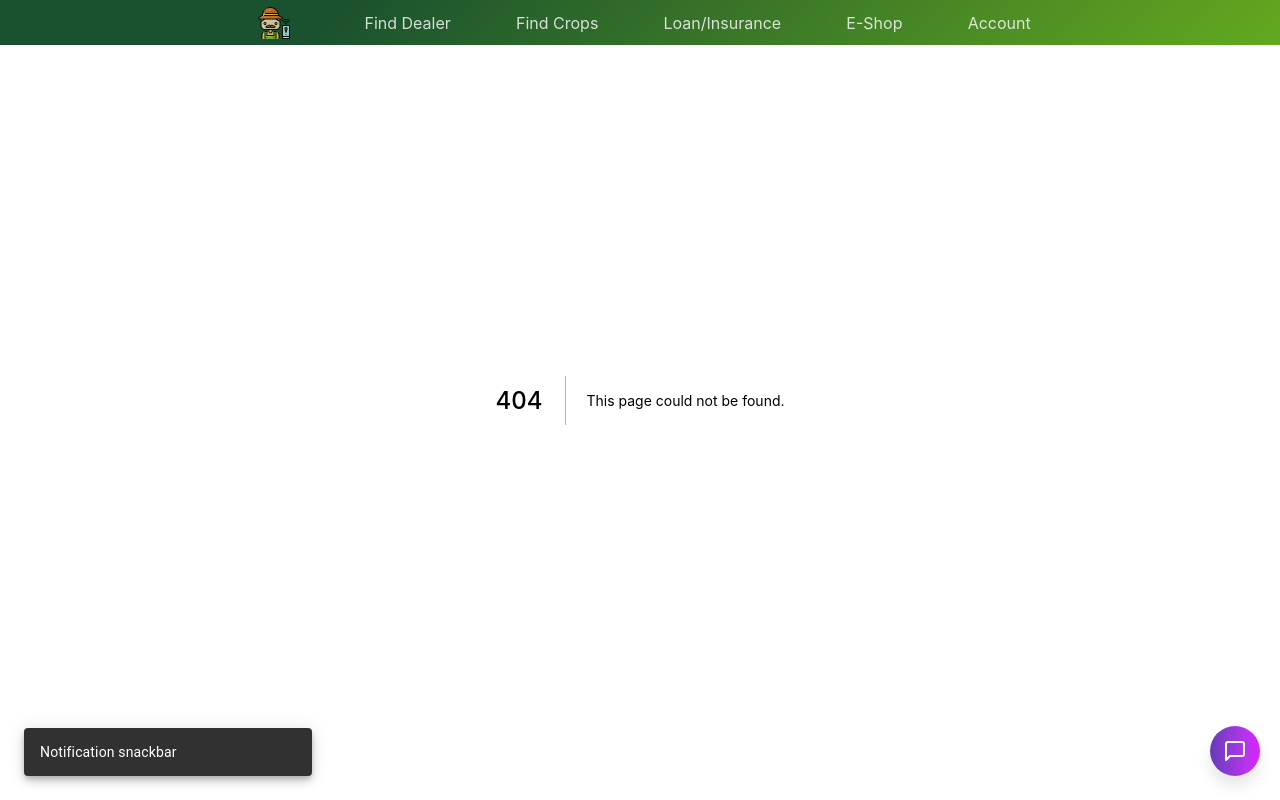
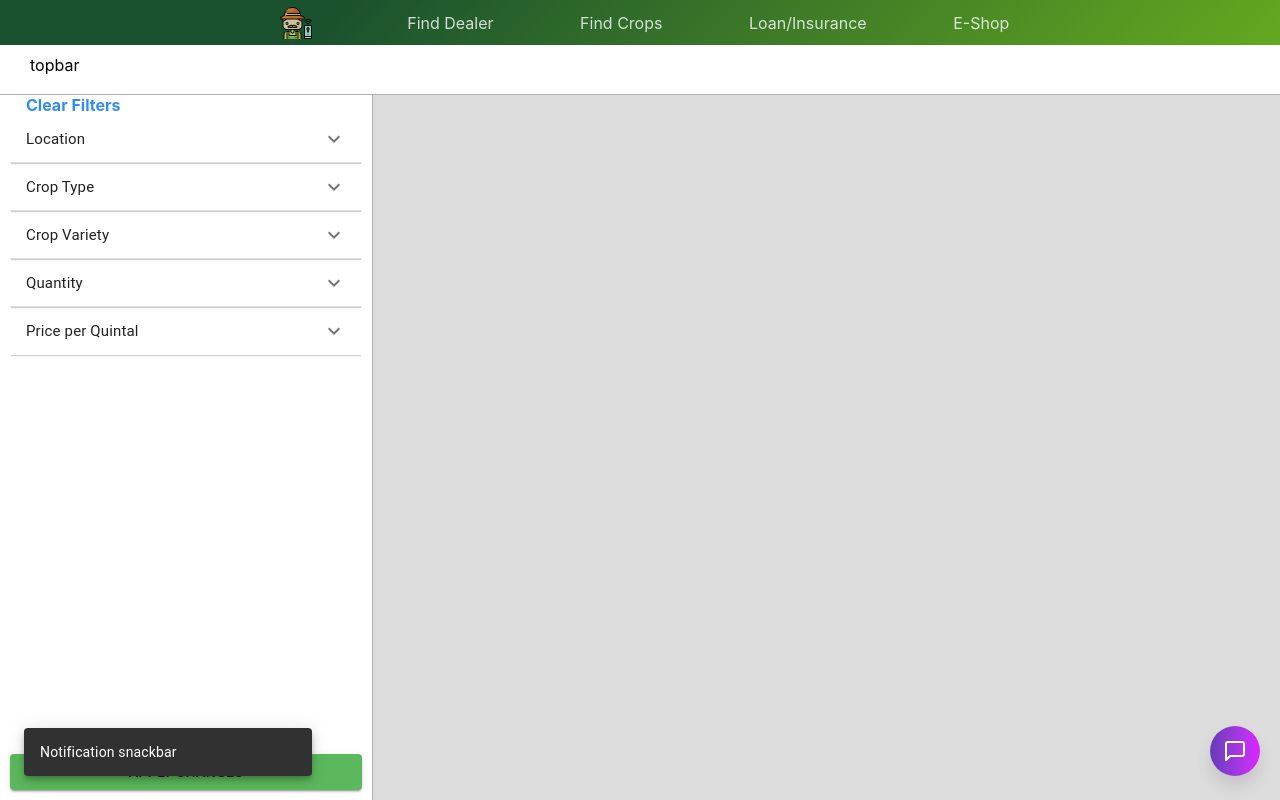
Before and after one commit to officiallynik/SEWebProject, a Next.js app: page /dealers in a window 1280 px wide. Before the commit this address had no page. Built offline with nearby package versions, Linux system fonts and the light colour scheme.

Commit message:
completed styling sidebar crops display

```diff
--- a/components/accordion/index.tsx
+++ b/components/accordion/index.tsx
@@ -9,6 +9,7 @@ const useStyles = makeStyles((theme: Theme) =>
   createStyles({
     root: {
       width: '100%',
+      alignItems: 'center'
     },
     heading: {
       fontSize: theme.typography.pxToRem(15),
@@ -34,7 +35,9 @@ const CustomAccordion = (props: props) => {
         >
           <Typography className={classes.heading}>{props.heading}</Typography>
         </AccordionSummary>
-        {props.children}
+        <div style={{marginBottom: "20px", display: "flex", justifyContent: "center"}}>
+          {props.children}
+        </div>
       </Accordion>
   );
 }
--- a/components/navbar/maximised.tsx
+++ b/components/navbar/maximised.tsx
@@ -22,9 +22,6 @@ const MaximizedNavBar = () => {
                             <div className={styles.navoption}>
                                 E-Shop
                             </div>
-                            <div className={styles.navoption}>
-                                Account
-                            </div>
                         </div>
                 </Container>
         </div>
--- a/components/sidebar/index.tsx
+++ b/components/sidebar/index.tsx
@@ -6,10 +6,14 @@ const SideBar = (props) => {
     return (
         <div className={styles.sidebar}>
             <div className={styles.sidebaroptions}>
-                <div></div>
+                <div
+                    className={styles.sidebaropt}
+                >
+                    {props.sidebarOpt}
+                </div>
                 <div className={styles.closebtn}
                     onClick={props.handleSideBarClose}
-                >Close</div>
+                >{props.sidebarClose}</div>
             </div>
             {props.children}
         </div>
--- a/components/threelayout/index.tsx
+++ b/components/threelayout/index.tsx
@@ -23,7 +23,7 @@ const ThreeLayout = (props) => {
             </TopBar>
             <div className={styles.twolayout}>
                 <div className={styles.sidebar}>
-                    <SideBar>
+                    <SideBar sidebarOpt={props.sidebarOpt}>
                         {props.sidebar}
                     </SideBar>
                 </div>
@@ -56,7 +56,11 @@ const ThreeLayout = (props) => {
         <div className={styles.threelayout}>
             <div className={styles.twolayout}>
                 <div className={styles.sidebar}>
-                    <SideBar handleSideBarClose={handleSideBarBtn}>
+                    <SideBar
+                        handleSideBarClose={handleSideBarBtn}
+                        sidebarOpt={props.sidebarOpt}
+                        sidebarClose={props.sidebarClose}
+                    >
                         {props.sidebar}
                     </SideBar>
                 </div>
--- /dev/null
+++ b/pages/dealers/index.tsx
@@ -0,0 +1,102 @@
+import { Button, Checkbox, FormControlLabel, TextField } from '@material-ui/core';
+import React from 'react';
+import CustomAccordion from '../../components/accordion';
+import ThreeLayout from '../../components/threelayout';
+
+import styles from '../../styles/Dealer.module.css';
+
+const Farmers = () => {
+
+    const topbar = (
+        <div>
+            topbar
+        </div>
+    );
+
+    const sidebar = (
+        <div>
+            <CustomAccordion heading="Location">
+                <TextField id="outlined-basic" label="Search by pincode" variant="outlined" fullWidth />
+            </CustomAccordion>
+            <CustomAccordion heading="Crop Type">
+                <div className={styles.croptypeopts}>
+                    {
+                        ["All", "Kharif", "Rabi", "Vegetable", "Herbal", "Fruit/Flower"].map((cropType: string) => {
+                            return (
+                                <FormControlLabel
+                                    key={cropType}
+                                    control={
+                                    <Checkbox
+                                        name="checkedB"
+                                        color="primary"
+                                    />
+                                    }
+                                    label={cropType}
+                                />
+                            );
+                        })
+                    }
+
+                </div>
+            </CustomAccordion>
+            <CustomAccordion heading="Crop Variety">
+                <div className={styles.croptypeopts}>
+                    {
+                        ["All", "Kharif", "Rabi", "Vegetable", "Herbal", "Fruit/Flower"].map((cropType: string) => {
+                            return (
+                                <FormControlLabel
+                                    key={cropType}
+                                    control={
+                                    <Checkbox
+                                        name="checkedB"
+                                        color="primary"
+                                    />
+                                    }
+                                    label={cropType}
+                                />
+                            );
+                        })
+                    }
+
+                </div>
+            </CustomAccordion>
+            <CustomAccordion heading="Quantity">
+                <div className={styles.priceopts}>
+                    <TextField id="outlined-basic" label="Min. (Kgs)" variant="outlined" style={{width: "90%"}} />
+                    <TextField id="outlined-basic" label="Max. (Kgs)" variant="outlined" style={{width: "90%"}} />
+                </div>
+            </CustomAccordion>
+            <CustomAccordion heading="Price per Quintal">
+                <div className={styles.priceopts}>
+                    <TextField id="outlined-basic" label="Min. Price" variant="outlined" style={{width: "90%"}} />
+                    <TextField id="outlined-basic" label="Max. Price" variant="outlined" style={{width: "90%"}} />
+                </div>
+            </CustomAccordion>
+            <div style={{height: "50px"}}></div>
+
+            <div className={styles.applybtn}>
+                <Button variant="contained" fullWidth style={{backgroundColor: "#5cb85c"}}>
+                    Apply Changes
+                </Button>
+            </div>
+        </div>
+    );
+
+    const mainsection = (
+        <>
+            {/* <CropCard />           */}
+        </>
+    );
+
+    return (
+        <ThreeLayout
+            topbar={topbar}
+            sidebar={sidebar}
+            sidebarOpt="Clear Filters"
+            sidebarClose="Close Filters"
+            mainsection={mainsection}
+        />
+    );
+};
+
+export default Farmers;
--- /dev/null
+++ b/styles/Dealer.module.css
@@ -0,0 +1,25 @@
+.croptypeopts {
+    display: grid;
+    grid-template-columns: 1fr 1fr;
+    align-items: center;
+}
+
+.priceopts {
+    display: grid;
+    align-items: center;
+    grid-template-columns: 50% 50%;
+    padding-left: 16px;
+}
+
+.applybtn {
+    position: fixed;
+    bottom: 10px;
+    width: calc(372px - 20px);
+}
+@media(max-width: 760px) {
+    .applybtn {
+        position: fixed;
+        bottom: 10px;
+        width: calc(100% - 20px);
+    }
+}
--- a/styles/Sidebar.module.css
+++ b/styles/Sidebar.module.css
@@ -20,6 +20,7 @@
 .sidebaroptions {
     display: flex;
     justify-content: space-between;
+    position: sticky;
 }
 
 .sidebaroptions
@@ -36,6 +37,7 @@
         user-select: none;
         opacity: 0.8;
         font-weight: bold;
+        padding: 0 16px 0 0;
     }
 
     .sidebaroptions
@@ -43,3 +45,18 @@
         opacity: 1;
     }
 }
+
+.sidebaroptions
+.sidebaropt {
+    color: #0070f3;
+    cursor: pointer;
+    user-select: none;
+    opacity: 0.8;
+    font-weight: bold;
+    padding: 0 0 0 16px;
+}
+
+.sidebaroptions
+.sidebaropt:hover {
+    opacity: 1;
+}
--- a/styles/Threelayout.module.css
+++ b/styles/Threelayout.module.css
@@ -9,6 +9,7 @@
 .twolayout {
     flex-grow: 1;
     display: flex;
+    overflow: auto;
 }
 
 .divider {
```
Also changed, not shown: helpers/axios.ts (added, +7 -0 lines), helpers/navOpts.ts (added, +83 -0 lines).
